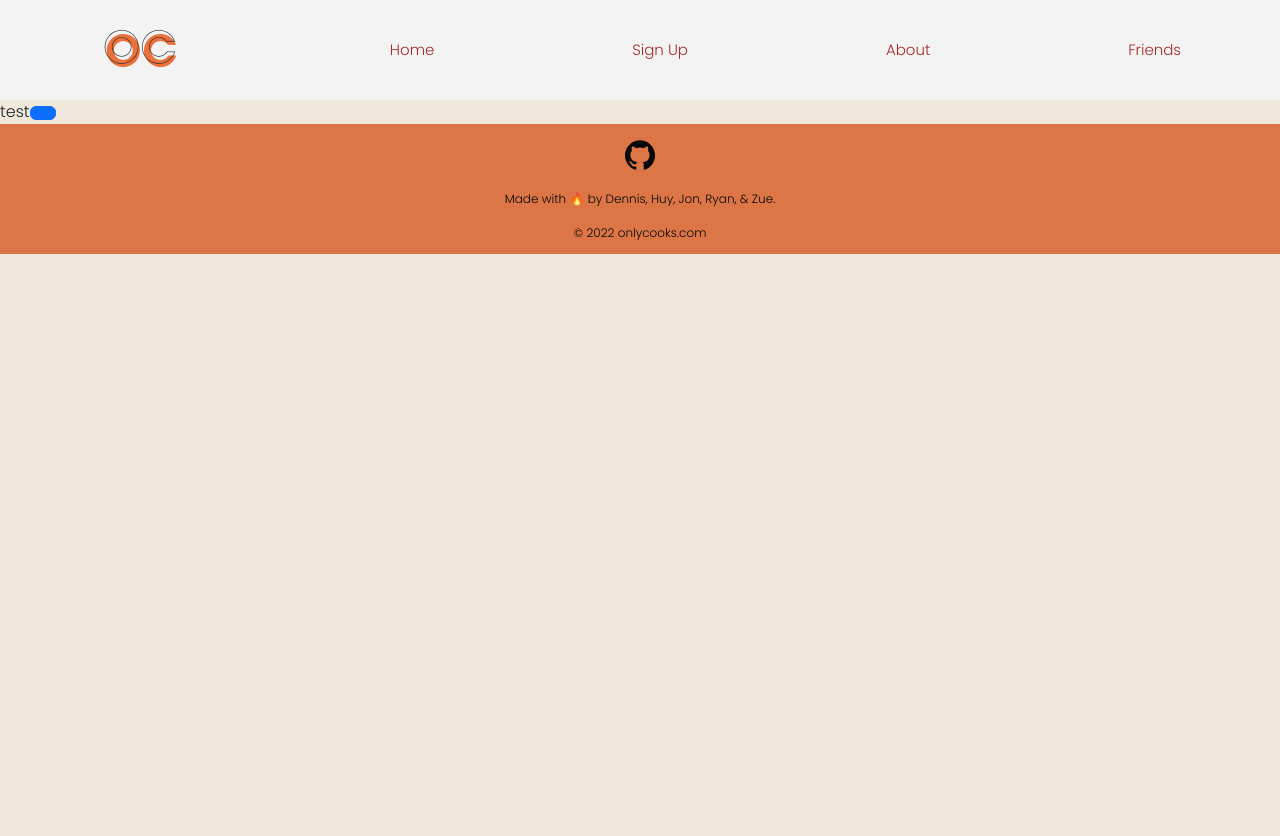
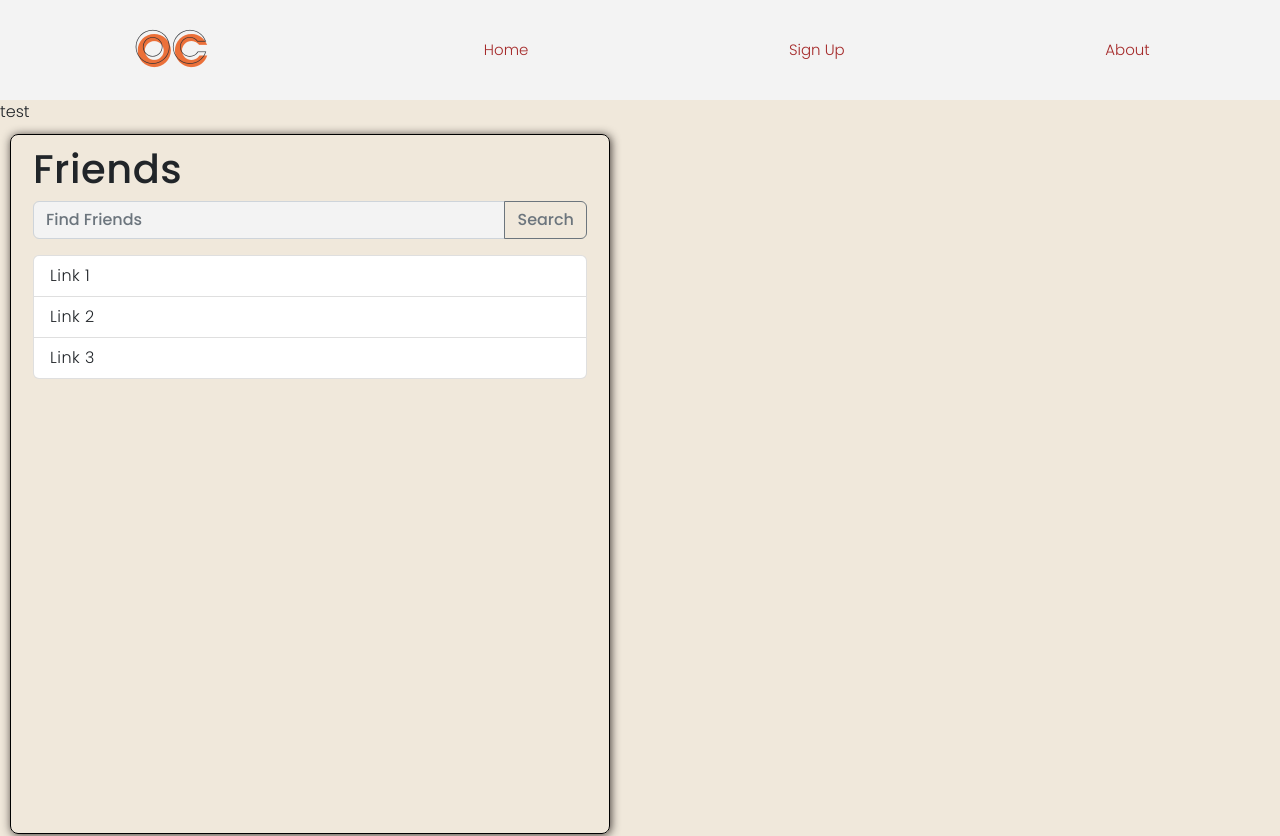
Before and after one commit to zuetesei/cook-book, a React (Create React App) app in the folder client/: page /friends in a window 1280 px wide. Shown: the top 836 px of the page. Before the commit the page ends 800 px from the top, so only its background shows below. Built offline with nearby package versions, Linux system fonts and the light colour scheme.

Commit message:
friendlist and import photo updates

```diff
--- a/client/src/components/Nav/index.js
+++ b/client/src/components/Nav/index.js
@@ -33,7 +33,7 @@ function Nav() {
         <Link to="/about"> About </Link>
         {/* <Link to="/recipes"> Add Recipe </Link> */}
         {/* <Link to="/myrecipes"> My Recipes </Link> */}
-        <Link to="/friends"> Friends </Link>
+        {/* <Link to="/friends"> Friends </Link> */}
       </div>
     </div>
   );
--- a/client/src/pages/Friends.js
+++ b/client/src/pages/Friends.js
@@ -12,7 +12,7 @@ function Friends() {
     <div>
       {" "}
       test
-      {/* <FriendList /> */}
+      <FriendList />
       <AddForm />
     </div>
   );
```
